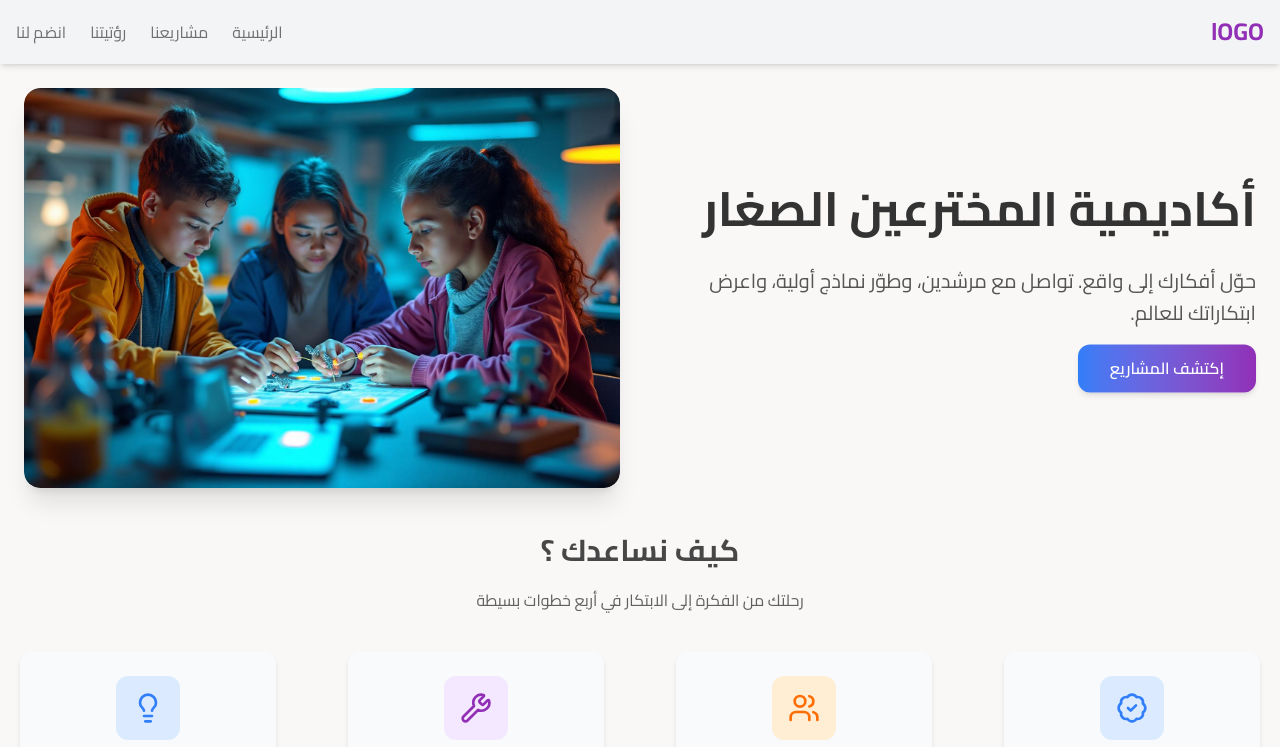
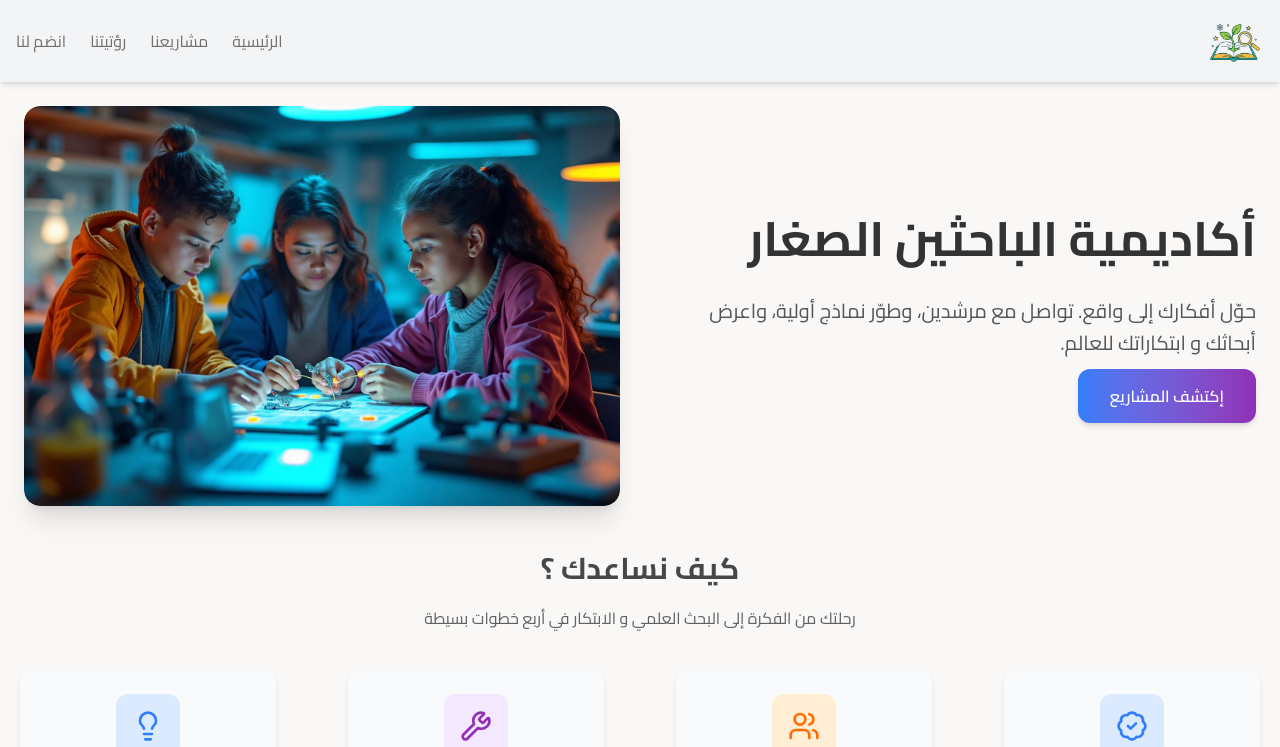
Before and after one commit to Aabedalla/LittleInventors, a Next.js app in the folder littleinventors/: page / in a window 1280 px wide. Shown: the top 747 px of the page. Built offline with nearby package versions, Linux system fonts and the light colour scheme; no server answers; the database is empty.

Commit message:
last edit PUSH

```diff
--- a/littleinventors/app/Components/Navbar.jsx
+++ b/littleinventors/app/Components/Navbar.jsx
@@ -4,7 +4,9 @@ const NavBar = () => {
   return (
     <nav className="flex flex-wrap shadow-md items-center justify-between  p-4 bg-gray-100">
       <div>
-        <Link href="/" className="text-2xl font-extrabold text-[#912FB7] cursor-pointer">lOGO</Link>
+       <Link href="/" className="text-xl items-center flex font-bold text-[#C09059] cursor-pointer">
+          <img src="/smallresearcher.png" width={60}/>
+       </Link>
       </div>
       <div className="flex gap-6 text-[#707070]">
         <Link href="/" className="hover:text-[#317EF9] transition-colors duration-200">الرئيسية</Link>
--- a/littleinventors/app/Components/hero.jsx
+++ b/littleinventors/app/Components/hero.jsx
@@ -1,4 +1,5 @@
 import Image from "next/image";
+import Link from "next/link";
 
 const Hero = () => {
   return (
@@ -8,19 +9,19 @@ const Hero = () => {
     {/* النص */}
     <div className="w-full md:w-1/2 text-right space-y-6">
       <h1 className="text-4xl md:text-5xl font-bold text-[#333] leading-snug">
-       أكاديمية المخترعين الصغار
+       أكاديمية الباحثين الصغار
       </h1>
 
       <p className="text-lg md:text-xl text-[#555] leading-relaxed">
-حوّل أفكارك إلى واقع. تواصل مع مرشدين، وطوّر نماذج أولية، واعرض ابتكاراتك للعالم.
+حوّل أفكارك إلى واقع. تواصل مع مرشدين، وطوّر نماذج أولية، واعرض أبحاثك و ابتكاراتك للعالم.
       </p>
 
-    <button
-      className="bg-gradient-to-r from-[#317EF9] to-[#912FB7] text-white font-semibold px-8 py-3 rounded-xl shadow-md
-                  animate-bounce transition-transform duration-200"
+    <Link href={'/projects'}
+      className="bg-gradient-to-r from-[#317EF9] to-[#912FB7] text-white  font-semibold px-8 py-3 rounded-xl shadow-md
+                  animate-bounce transition-transform  duration-200"
     >
       إكتشف المشاريع
-    </button>
+    </Link>
 
     </div>
 
--- a/littleinventors/app/Components/howwehelp.jsx
+++ b/littleinventors/app/Components/howwehelp.jsx
@@ -5,7 +5,7 @@ const HowWeHelp = ()=>{
           <div className="text-center">
                 <h2 data-aos="fade-up" className="font-bold py-5 text-[#474747] text-3xl">كيف نساعدك ؟</h2>
                 <p data-aos="fade-up" className="text-center text-[#606060] mb-5">
-رحلتك من الفكرة إلى الابتكار في أربع خطوات بسيطة
+رحلتك من الفكرة إلى البحث العلمي و الابتكار في أربع خطوات بسيطة
                 </p>
             </div>
             <div className="grid grid-cols-1 mb-5 sm:grid-cols-2 lg:grid-cols-4 gap-8 mt-10">
--- a/littleinventors/app/layout.tsx
+++ b/littleinventors/app/layout.tsx
@@ -10,8 +10,8 @@ const cairo = Cairo({
 
 
 export const metadata: Metadata = {
-  title: "Create Next App",
-  description: "Generated by create next app",
+  title: "smallresearcher",
+  description: "SmallResearcher is a platform to support young people and easily share knowledge and research.",
 };
 
 export default function RootLayout({
--- a/littleinventors/app/projects/page.jsx
+++ b/littleinventors/app/projects/page.jsx
@@ -72,7 +72,7 @@ const Project = ()=>{
                             <h3 className="text-[#212121] text-xl pr-5 pb-3 font-extrabold">
                                 {i.name}
                             </h3>
-                            <p className="px-3 text-[#707070] pb-2">
+                            <p className="px-3 text-[#707070] pb-2 line-clamp-2">
                                 {i.description}
                             </p>
                             <div className="p-5">
--- a/littleinventors/package.json
+++ b/littleinventors/package.json
@@ -10,6 +10,7 @@
   },
   "dependencies": {
     "@lucide/svelte": "^0.553.0",
+    "@tailwindcss/line-clamp": "^0.4.4",
     "aos": "^2.3.4",
     "jsonwebtoken": "^9.0.2",
     "lucide-react": "^0.553.0",
--- /dev/null
+++ b/littleinventors/tailwind.config.js
@@ -0,0 +1,14 @@
+/** @type {import('tailwindcss').Config} */
+module.exports = {
+  content: [
+    "./src/**/*.{js,jsx,ts,tsx}",
+    "./app/**/*.{js,jsx,ts,tsx}",
+    "./components/**/*.{js,jsx,ts,tsx}",
+  ],
+  theme: {
+    extend: {},
+  },
+  plugins: [
+    require('@tailwindcss/line-clamp'),
+  ],
+};
```
Also changed, not shown: littleinventors/public/smallresearcher.png (added), 1 other file (tests, documents, lock files or other folders). Lines whose indentation alone changed are shown as unchanged.
